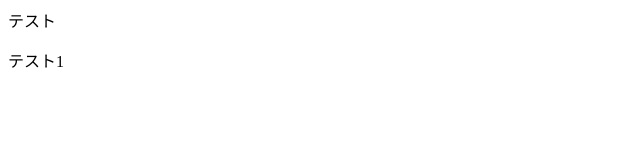
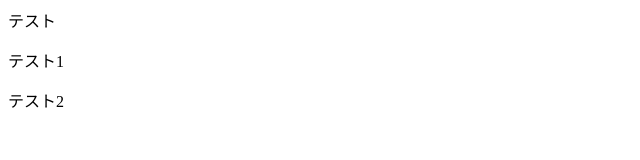
Before and after one commit to hideaki-ooka/mysite, a plain HTML site: page index.html in a window 1280 px wide. Shown: the full height of the page, 0-640 px from the left. Drawn offline with Linux system fonts and the light colour scheme.

Commit message:
first commit(210507)

```diff
--- a/index.html
+++ b/index.html
@@ -1,2 +1,3 @@
 <p>テスト</p>
 <p>テスト1</p>
+<p>テスト2</p>
```
